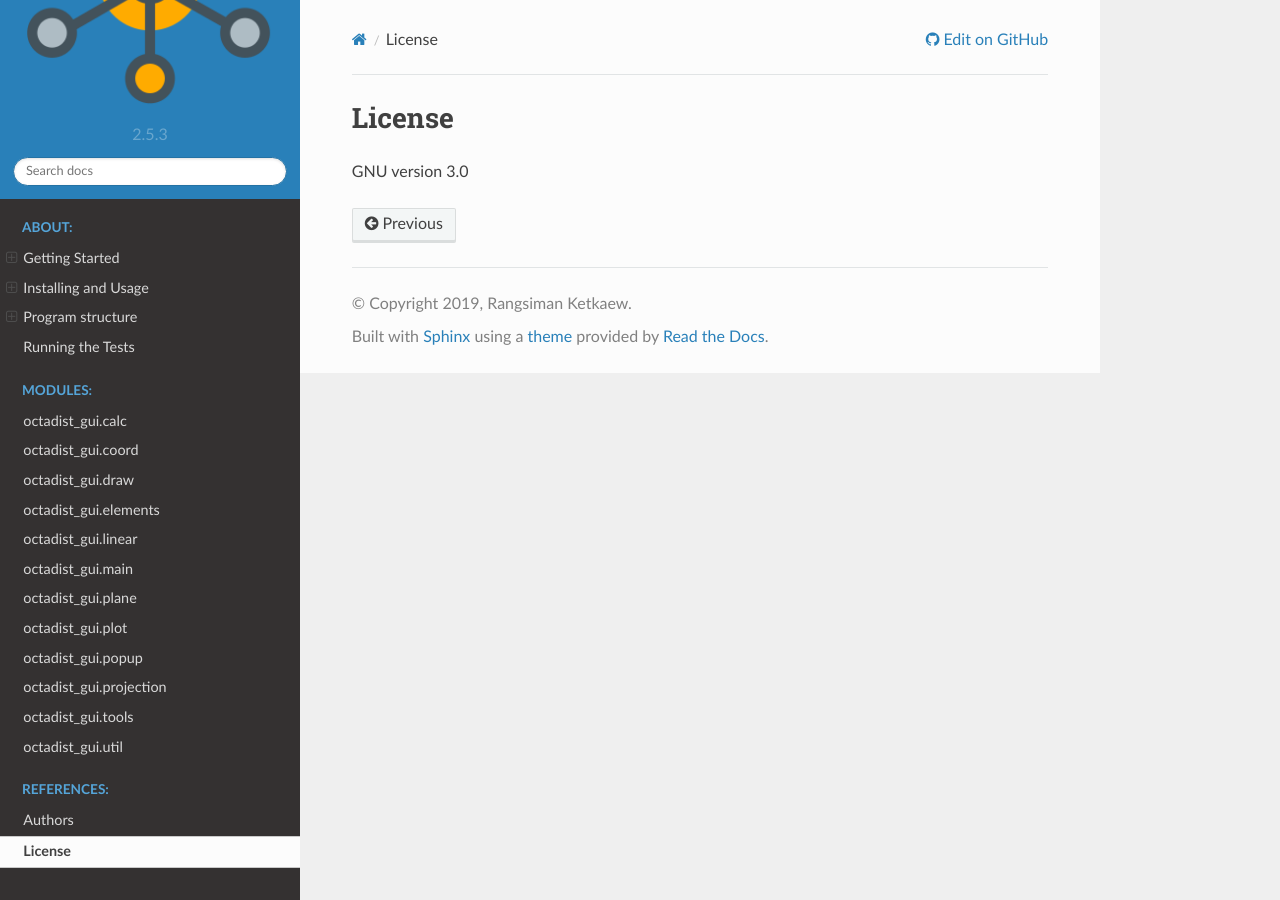
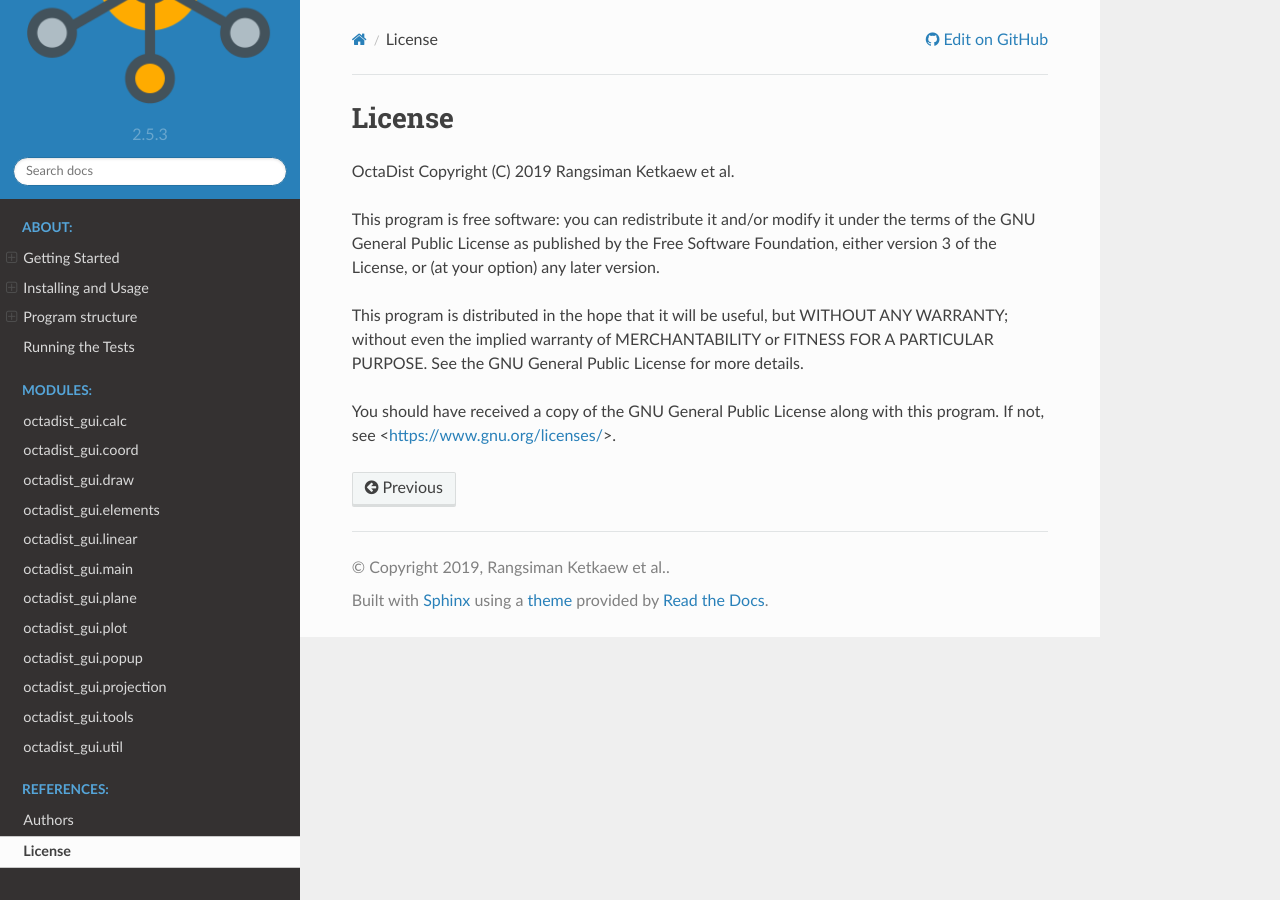
Before and after one commit to OctaDist/OctaDist, a Sphinx documentation site: the page built from docs/reference/license.rst, in a window 1280 px wide. Built offline with Sphinx 7.4.7 and the Read the Docs theme 2.0.0, drawn with Linux system fonts in a browser that asks for light colours.

```diff
--- a/docs/conf.py
+++ b/docs/conf.py
@@ -22,7 +22,7 @@
 # -- Project information -----------------------------------------------------
 
 project = 'OctaDist'
-copyright = '2019, Rangsiman Ketkaew'
+copyright = '2019, Rangsiman Ketkaew et al.'
 author = 'Rangsiman Ketkaew'
 
 # The short X.Y version
@@ -57,6 +57,8 @@
 # version = re.sub(r'(\d+\.\d+)\.\d+(.*)', r'\1\2', numpydoc.__version__)
 # version = re.sub(r'(\.dev\d+).*?$', r'\1', version)
 
+# numpydoc is required in requirements.txt file.
+
 
 napoleon_numpy_docstring = True
 napoleon_include_special_with_doc = True
@@ -90,7 +92,6 @@
 
 todo_include_todos = False
 
-
 # -- Options for HTML output -------------------------------------------------
 
 # The theme to use for HTML and HTML Help pages.  See the documentation for
@@ -101,8 +102,6 @@
 # html_theme = 'alabaster'
 
 # Theme options are theme-specific and customize the look and feel of a theme
-
-
 html_theme_path = ['.']
 
 # Theme options
--- a/docs/reference/author.rst
+++ b/docs/reference/author.rst
@@ -1,6 +1,15 @@
 =======
 Authors
 =======
+
+The program is developed and maintained actively in international collaboration between
+the members of the `Computational Chemistry Research Unit
+<https://sites.google.com/site/compchem403/>`_ at Thammasat University,
+the `Functional Materials & Nanotechnology CoE
+<https://www.funtechwu.com/>`_ at Walailak University, Thailand, and
+the `Switchable Molecules and Materials
+<http://www.icmcb-bordeaux.cnrs.fr/spip.php?rubrique85>`_ group at University of Bordeaux, France.
+
 
 * Rangsiman Ketkaew (Thammasat University, Thailand)
         E-mail: rangsiman1993@gmail.com
--- a/docs/reference/license.rst
+++ b/docs/reference/license.rst
@@ -2,4 +2,17 @@
 License
 =======
 
-GNU version 3.0
+OctaDist  Copyright (C) 2019  Rangsiman Ketkaew et al.
+
+This program is free software: you can redistribute it and/or modify
+it under the terms of the GNU General Public License as published by
+the Free Software Foundation, either version 3 of the License, or
+(at your option) any later version.
+
+This program is distributed in the hope that it will be useful,
+but WITHOUT ANY WARRANTY; without even the implied warranty of
+MERCHANTABILITY or FITNESS FOR A PARTICULAR PURPOSE.  See the
+GNU General Public License for more details.
+
+You should have received a copy of the GNU General Public License
+along with this program.  If not, see <https://www.gnu.org/licenses/>.
--- a/requirements.txt
+++ b/requirements.txt
@@ -2,4 +2,3 @@
 scipy
 matplotlib
 rmsd
-numpydoc
```
